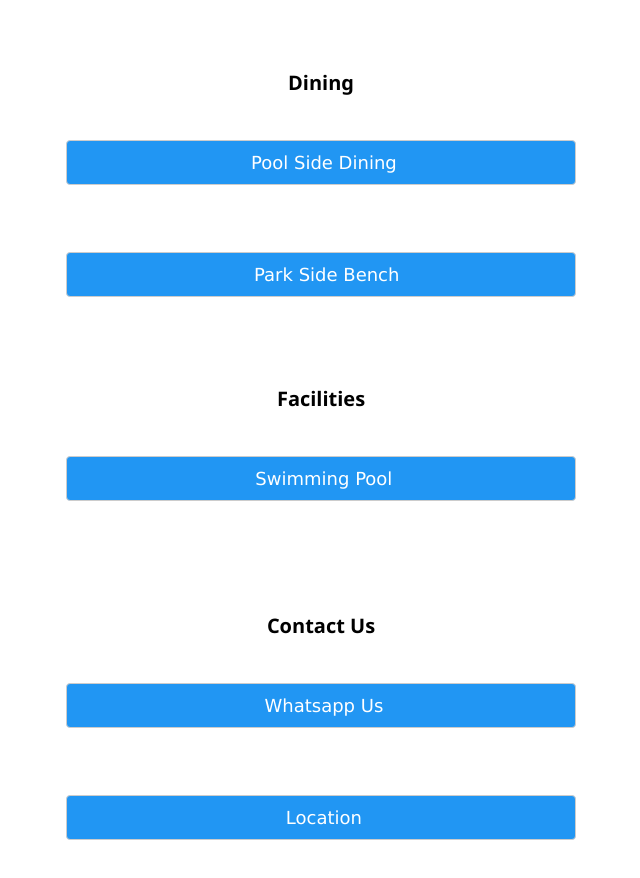
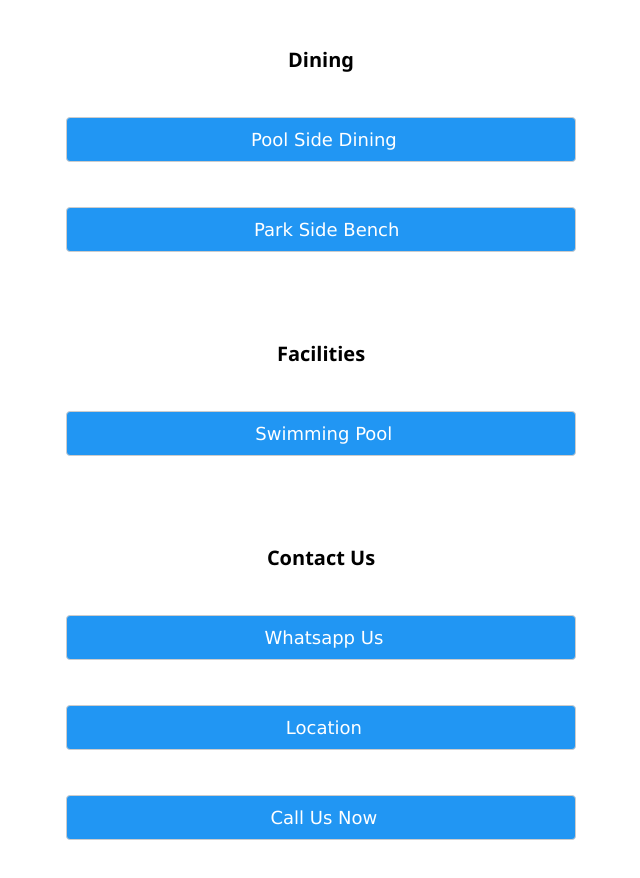
Before and after one commit to SoMyAnjuna/SoMyAnjuna, a plain HTML site: page index.html in a window 1280 px wide. Shown: the part 671-1549 px from the top of the page, without its empty margins (319-959 px from the left). Drawn offline with nearby package versions, Linux system fonts and the light colour scheme.

Commit message:
Update index.html

```diff
--- a/index.html
+++ b/index.html
@@ -100,7 +100,7 @@ background-color: rgba(156, 39, 176, 0.6) !important;
       <a href="https://somyanjuna.github.io/2/" class="w3-button w3-hover-green w3-large w3-round w3-blue w3-border link" target="_blank"><i class="fab fa-instagram"> </i>Standard A/C Room </a>
       <br></br>
 
-        &nbsp;
+
 
       <a href="https://somyanjuna.github.io/1/" class="w3-button w3-hover-green w3-large w3-round w3-blue w3-border link" target="_blank"><i class="fab fa-twitter"> </i>Standard A/C Room 2</a>
       <br></br>
@@ -117,7 +117,7 @@ background-color: rgba(156, 39, 176, 0.6) !important;
       <a href="https://somyanjuna.github.io/Poolside-Dining/" class="w3-button w3-hover-green w3-large w3-round w3-blue w3-border link" target="_blank"><i class="fa fa-code"> </i>Pool Side Dining</a>
       <br></br>
 
-       &nbsp;
+
 
       <a href="https://somyanjuna.github.io/Park/" class="w3-button w3-hover-green w3-large w3-round w3-blue w3-border link" target="_blank"><i class="fa fa-code"> </i> Park Side Bench </a>
       <br></br>
@@ -133,7 +133,7 @@ background-color: rgba(156, 39, 176, 0.6) !important;
     <a href="https://somyanjuna.github.io/Swimming-Pool/" class="w3-button w3-hover-green w3-large w3-round w3-blue w3-border link" target="_blank"><i class="fa fa-code"> </i>Swimming Pool</a>
       <br></br>
 
-       &nbsp;
+
 <!-- Contact section -->
   <div class="w3-container w3-center w3-text-black w3-padding-32 w3-padding-large" id="contact">
     <div class="w3-content" style="max-width:500px">
@@ -144,11 +144,15 @@ background-color: rgba(156, 39, 176, 0.6) !important;
 
 <a href="https://wa.me/+7722021166?text=Hello%20,%20I%20would%20like%20to%20enquire%20about%20the%20hotel%20.%20Kindly%20Respond%20Asap%20!%20!" class="w3-button w3-hover-green w3-large w3-round w3-blue w3-border link" target="_blank"><i class="fa fa-code"> </i>Whatsapp Us</a>
       <br></br>
-&nbsp;
+
 
 <a href="https://www.google.com/maps/dir//somy+anjuna/@15.5856298,73.7434533,20.42z/data=!4m8!4m7!1m0!1m5!1m1!1s0x3bbfe9816c555555:0xc982dbbba828a63e!2m2!1d73.7434999!2d15.5857386" class="w3-button w3-hover-green w3-large w3-round w3-blue w3-border link" target="_blank"><i class="fa fa-code"> </i>Location</a>
       <br></br>
- &nbsp;
+
+
+<a href="tel:7722021166" class="w3-button w3-hover-green w3-large w3-round w3-blue w3-border link" target="_blank"><i class="fa fa-code"> </i>Call Us Now</a>
+      <br></br>
+
 
 
 
```
